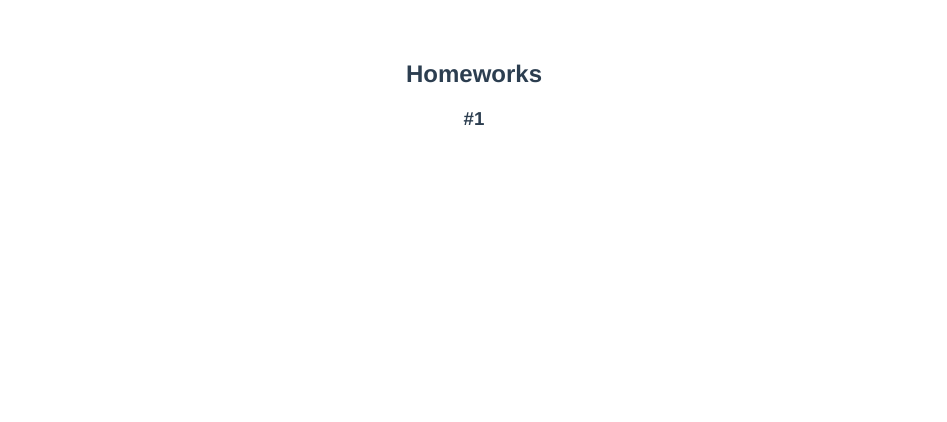
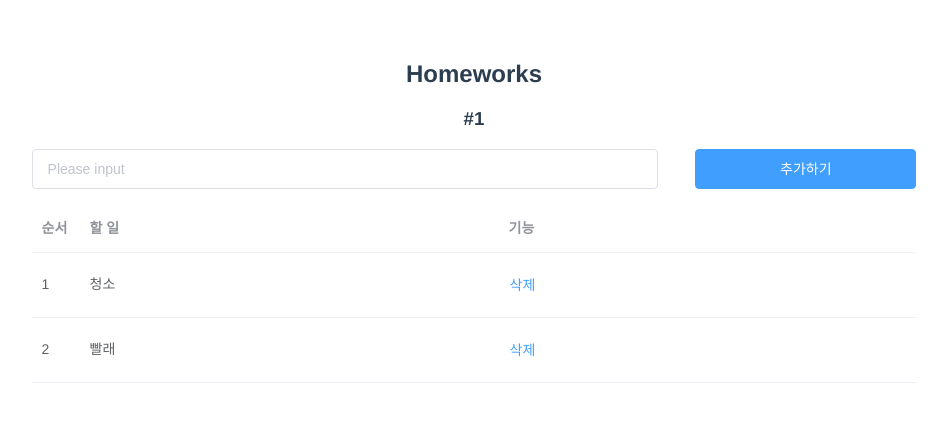
Before and after one commit to hanwong/hanwong_test, a Vue app: page /#/one in a window 1280 px wide. Shown: the top 422 px of the page, without its empty margins (166-1113 px from the left). Built offline with nearby package versions, Linux system fonts and the light colour scheme.

Commit message:
#1 works complete

```diff
--- a/src/App.vue
+++ b/src/App.vue
@@ -19,4 +19,9 @@ export default {
   color: #2c3e50;
   margin-top: 60px;
 }
+section {
+  margin: 0 auto;
+  width: 70%;
+}
+
 </style>
--- a/src/components/NumberOne.vue
+++ b/src/components/NumberOne.vue
@@ -5,16 +5,103 @@
     </router-link>
     <h3>#1</h3>
 
-
+    <section>
+      <el-row>
+        <el-col :span="17">
+          <el-input placeholder="Please input" v-model="inputTodo"></el-input>
+        </el-col>
+        <el-col :span="6" :offset="1">
+          <el-button
+            @click="addTodo(inputTodo)"
+            type="primary"
+            style="width: 100%">추가하기</el-button>
+        </el-col>
+      </el-row>
+      <el-row>
+         <el-table
+          :data="searchTodos"
+          align="left"
+          style="width: 100%"
+          empty-text="항목이 없습니다."
+          >
+          <el-table-column
+            type="index"
+            label="순서">
+          </el-table-column>
+          <el-table-column
+            prop="todo"
+            label="할 일">
+          </el-table-column>
+          <el-table-column
+            label="기능">
+            <template slot-scope="scope">
+              <el-button
+                @click.native.prevent="deleteTodo(scope.$index)"
+                type="text">
+                삭제
+              </el-button>
+            </template>
+          </el-table-column>
+        </el-table>
+      </el-row>
+    </section>
   </div>
 </template>
 
 <script>
 export default {
+  name: 'NumberOne',
 
+  data () {
+    return {
+      inputTodo: '',
+      todoList: [
+        { todo: '청소' },
+        { todo: '빨래' }
+      ]
+    }
+  },
+
+  computed: {
+    searchTodos () {
+      if (this.inputTodo) {
+        let result = []
+        this.todoList.forEach((t) => {
+          if (t.todo.indexOf(this.inputTodo) !== -1) {
+            result.push(t)
+          }
+        })
+        return result
+      } else {
+        return this.todoList
+      }
+    }
+  },
+
+  methods: {
+    addTodo (typedTodo) {
+      let duplicated = this.searchTodos.find((t) => {
+          return t.todo === typedTodo
+        })
+      if (!duplicated) {
+        this.todoList.push({todo: typedTodo})
+        return this.inputTodo = ''
+      } else {
+        return this.$message.error('중복된 할 일이 있습니다.')
+      }
+    },
+    deleteTodo (idx) {
+      return this.todoList.splice(idx,1)
+    }
+  }
 }
 </script>
 
 <style>
-
+.el-row {
+  margin-bottom: 1rem;
+}
+.el-table__header th {
+  background-color: #f5f7fa;
+}
 </style>
```
